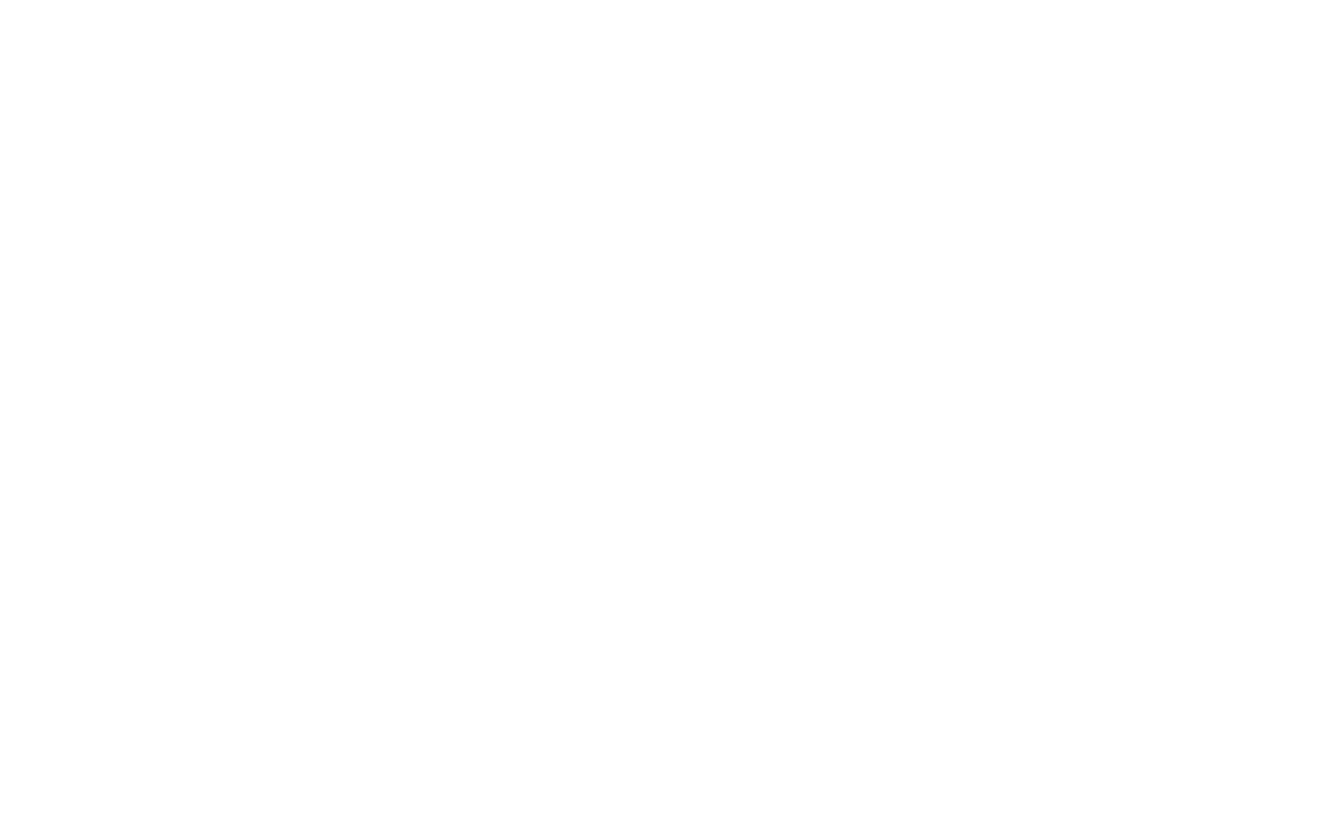
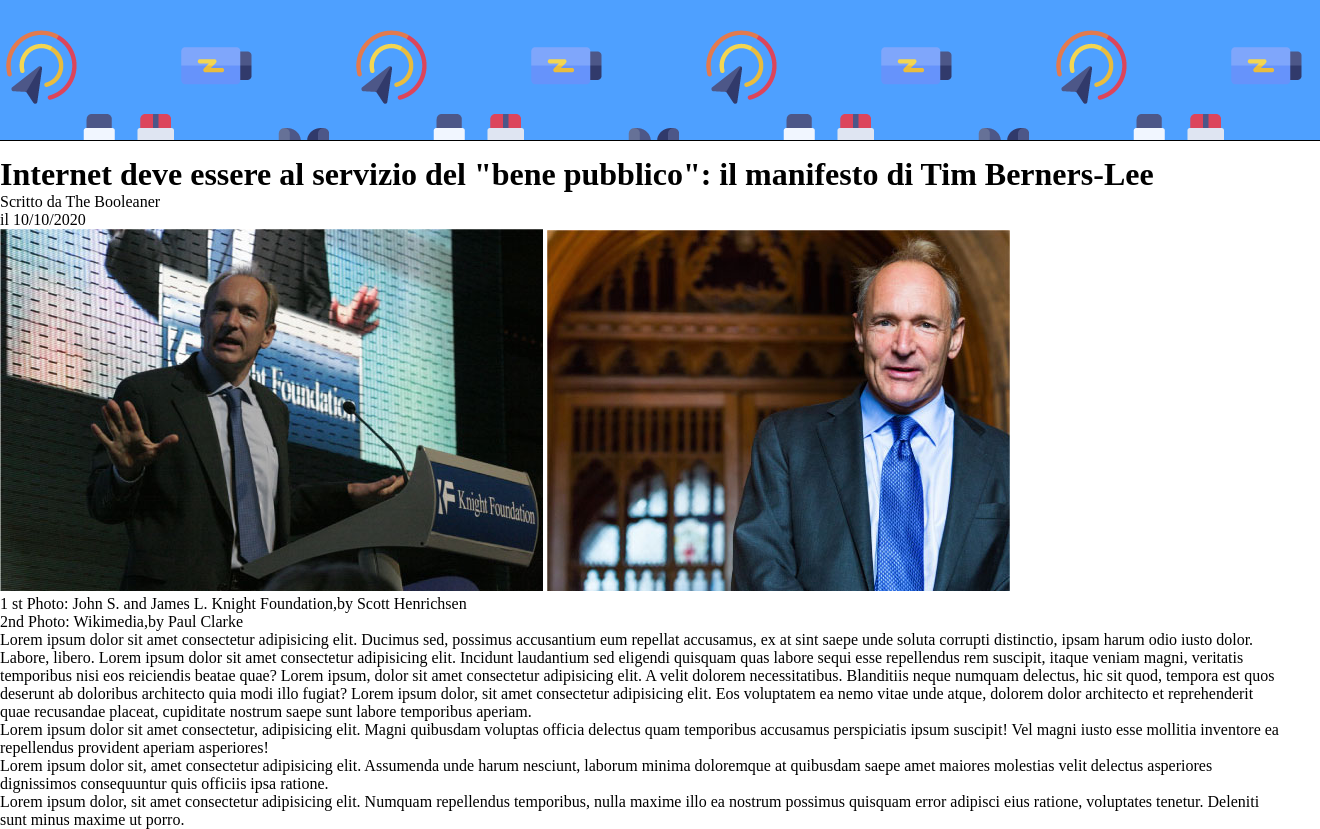
Before and after one commit to Federico-Maiocchi/html-css-booleaner, a plain HTML site: page index.html in a window 1280 px wide. Shown: the whole page, 1320 px wide, since content can reach past the window. Before the commit the page ends 800 px from the top, so only its background shows below. Drawn offline with Linux system fonts and the light colour scheme.

Commit message:
Add header,main and css

```diff
--- a/css/app.css
+++ b/css/app.css
@@ -0,0 +1,14 @@
+* {
+    margin: 0;
+    padding: 0;
+}
+
+header {
+    background-color: rgb(78, 160, 255);
+    width: 100%;
+    height: 100px;
+    padding: 20px;
+    background-image: url("/img/pattern.png");
+    border-bottom: 1px solid black;
+    margin-bottom: 15px;
+}
--- a/index.html
+++ b/index.html
@@ -7,11 +7,48 @@
     <title>The Booleaner</title>
 </head>
 <body>
+    <!--header photo with photo-->
     <header>
 
     </header>
+    <!--body-->
+    <main>
+        <!--main title-->
+        <div>
+            <h1>
+                Internet deve essere al servizio del "bene pubblico": il manifesto di Tim Berners-Lee
+            </h1>
+            <p>Scritto da The Booleaner</p>
+            <p>il 10/10/2020</p>
+        </div>
+        <!--photos and description-->
+        <div>
+            <img src="./img/tim-1.jpg" alt="Tim Berners-Lee1">
+            <img src="./img/tim-2.jpg" alt="Tim Berners-Lee2">
+            <p>1 st Photo: John S. and James L. Knight Foundation,by Scott Henrichsen</p>
+            <p>2nd Photo: Wikimedia,by Paul Clarke</p>
+        </div>
+        <!--first paragraph-->
+        <div>
+            <p>
+                Lorem ipsum dolor sit amet consectetur adipisicing elit. Ducimus sed, possimus accusantium eum repellat accusamus, ex at sint saepe unde soluta corrupti distinctio, ipsam harum odio iusto dolor. Labore, libero.
+                Lorem ipsum dolor sit amet consectetur adipisicing elit. Incidunt laudantium sed eligendi quisquam quas labore sequi esse repellendus rem suscipit, itaque veniam magni, veritatis temporibus nisi eos reiciendis beatae quae?
+                Lorem ipsum, dolor sit amet consectetur adipisicing elit. A velit dolorem necessitatibus. Blanditiis neque numquam delectus, hic sit quod, tempora est quos deserunt ab doloribus architecto quia modi illo fugiat?
+                Lorem ipsum dolor, sit amet consectetur adipisicing elit. Eos voluptatem ea nemo vitae unde atque, dolorem dolor architecto et reprehenderit quae recusandae placeat, cupiditate nostrum saepe sunt labore temporibus aperiam.
+            </p>
+        </div>
+        <!--list-->
+        <div>
+            <ul>
+                <li>Lorem ipsum dolor sit amet consectetur, adipisicing elit. Magni quibusdam voluptas officia delectus quam temporibus accusamus perspiciatis ipsum suscipit! Vel magni iusto esse mollitia inventore ea repellendus provident aperiam asperiores!</li>
+                <li>Lorem ipsum dolor sit, amet consectetur adipisicing elit. Assumenda unde harum nesciunt, laborum minima doloremque at quibusdam saepe amet maiores molestias velit delectus asperiores dignissimos consequuntur quis officiis ipsa ratione.</li>
+                <li>Lorem ipsum dolor, sit amet consectetur adipisicing elit. Numquam repellendus temporibus, nulla maxime illo ea nostrum possimus quisquam error adipisci eius ratione, voluptates tenetur. Deleniti sunt minus maxime ut porro.</li>
+            </ul>
+        </div>
+        <!--table-->
+        <!--second paragraph-->
+        <!--final part-->
 
-    <main>
 
     </main>
 
```
